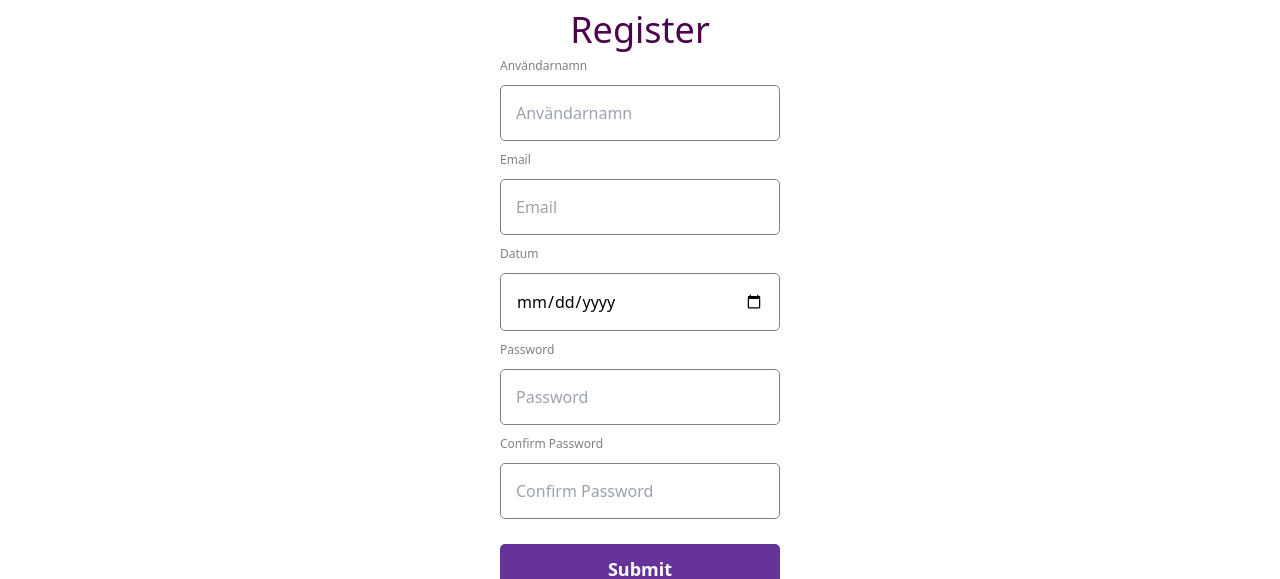
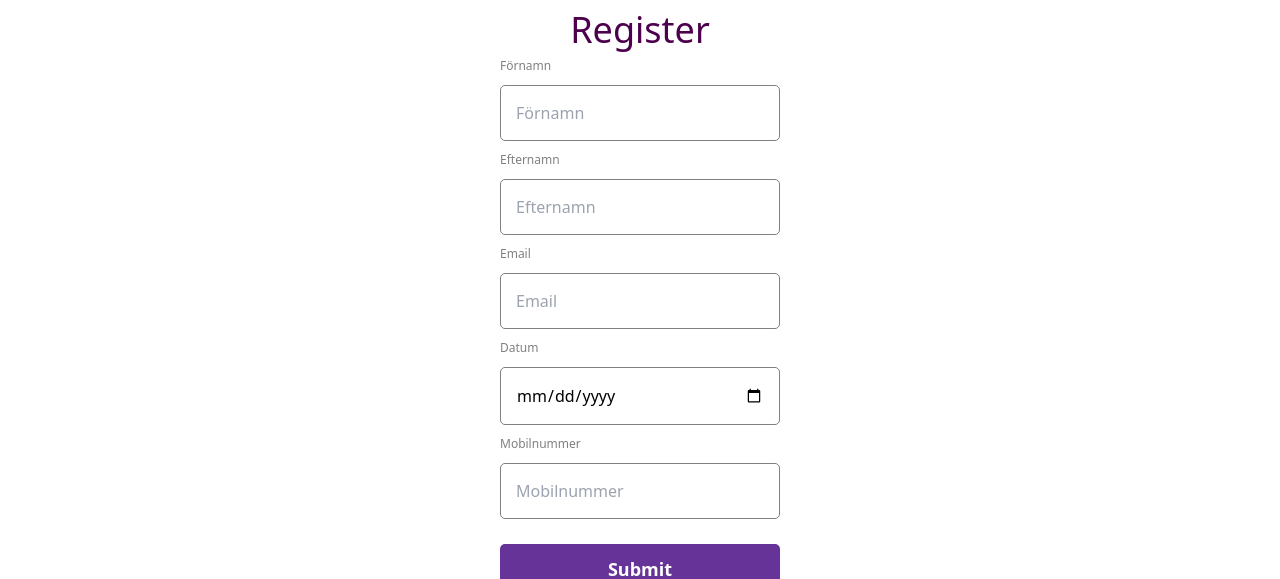
Before and after one commit to justdReas/Korkort_App, a React (Create React App) app: page / in a window 1280 px wide. Shown: the part 295-874 px from the top of the page. Built offline with nearby package versions, Linux system fonts and the light colour scheme.

Commit message:
update form

```diff
--- a/src/App.js
+++ b/src/App.js
@@ -1,8 +1,9 @@
-import Login from "./components/Login.js";
+
 import FormInput from "./components/FormInput.js";
 import "./App.css";
 import "./input.css";
 import "./components/form.css";
+import * as React from 'react';
 
 import Spline from "@splinetool/react-spline";
 import { useRef, useState } from "react";
@@ -18,21 +19,35 @@ function App() {
     password: "",
     confirmPassword: "",
   });
+  const [checked, setChecked] = React.useState(false);
+
+  const handleChange = () => {
+    setChecked(!checked);
+  };
 
   const inputs = [
     {
       id: 1,
-      name: "username",
+      name: "Förnamn",
       type: "text",
-      placeholder: "Användarnamn",
-      errorMessage:
-        "Username should be 3-16 characters and shouldn't include any special character!",
-      label: "Användarnamn",
-      pattern: "^[A-Za-z0-9]{3,16}$",
+      placeholder: "Förnamn",
+      //errorMessage:
+     // "Username should be 3-16 characters and shouldn't include any special character!",
+    //label: "Användarnamn",
+     // pattern: "^[A-Za-z0-9]{3,16}$",
+      label: "Förnamn",
       required: true,
     },
     {
       id: 2,
+      name: "Efternamn",
+      type: "test",
+      placeholder: "Efternamn",
+      label: "Efternamn",
+      required: true,
+    },
+    {
+      id: 3,
       name: "email",
       type: "email",
       placeholder: "Email",
@@ -49,26 +64,36 @@ function App() {
     },
     {
       id: 4,
-      name: "password",
-      type: "password",
-      placeholder: "Password",
-      errorMessage:
-        "Password should be 8-20 characters and include at least 1 letter, 1 number and 1 special character!",
-      label: "Password",
-      pattern: `^(?=.*[0-9])(?=.*[a-zA-Z])(?=.*[!@#$%^&*])[a-zA-Z0-9!@#$%^&*]{8,20}$`,
+      name: "Mobilnummer",
+      type: "Mobilnummer",
+      placeholder: "Mobilnummer",
+     // errorMessage:
+       // "Password should be 8-20 characters and include at least 1 letter, 1 number and 1 special character!",
+      label: "Mobilnummer",
+      //pattern: `^(?=.*[0-9])(?=.*[a-zA-Z])(?=.*[!@#$%^&*])[a-zA-Z0-9!@#$%^&*]{8,20}$`,
       required: true,
     },
-    {
-      id: 5,
-      name: "confirmPassword",
-      type: "password",
-      placeholder: "Confirm Password",
-      errorMessage: "Passwords don't match!",
-      label: "Confirm Password",
-      pattern: values.password,
-      required: true,
-    },
+  //   {
+  //     id: 5,
+  //     name: "confirmPassword",
+  //     type: "password",
+  //     placeholder: "Confirm Password",
+  //     errorMessage: "Passwords don't match!",
+  //     label: "Confirm Password",
+  //     pattern: values.password,
+  //     required: true,
+  //   },
   ];
+  <div>
+    <label>
+      <input
+        type="checkbox"
+        checked={checked}
+        onChange={handleChange}
+      />
+      My value
+      </label>
+</div>
 
   const handleSubmit = (e) => {
     e.preventDefault();
@@ -101,7 +126,7 @@ function App() {
         ))}
         <button>Submit</button>
       </form>
-        <Login />
+
       </div>
     </div>
   );
```
